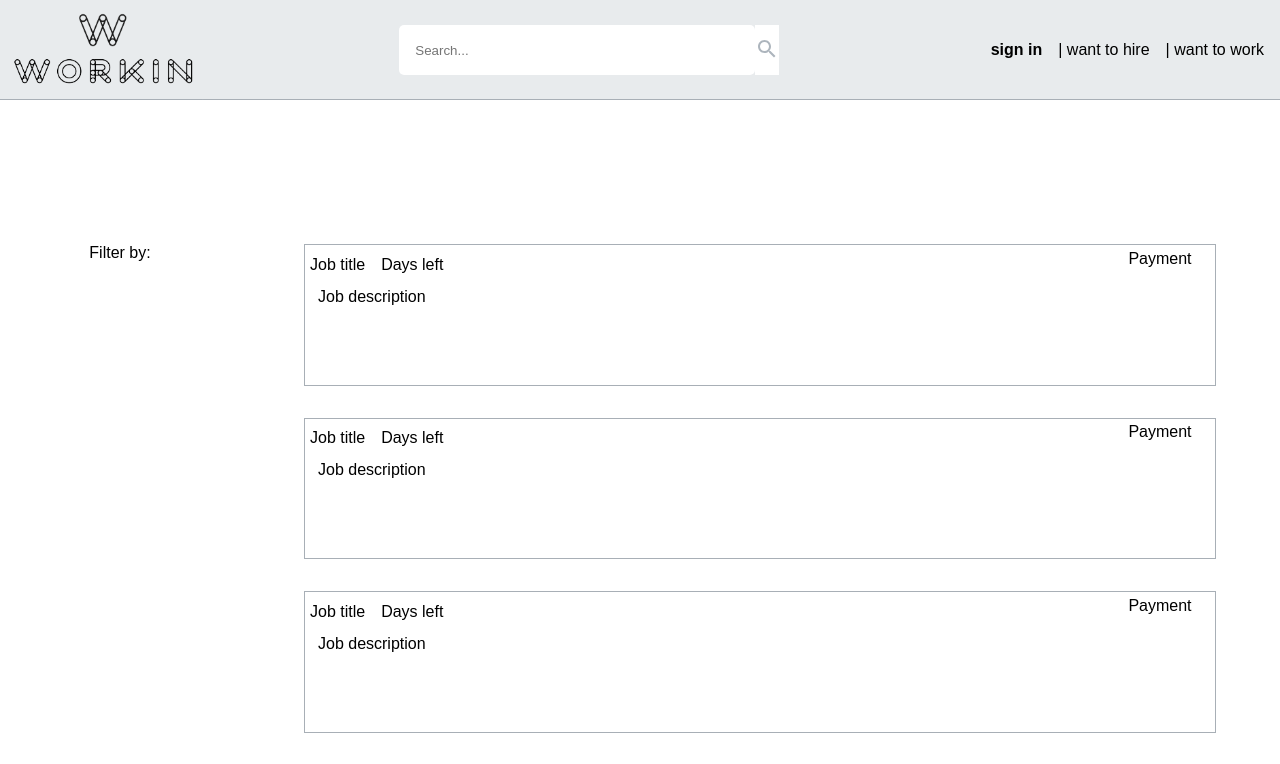
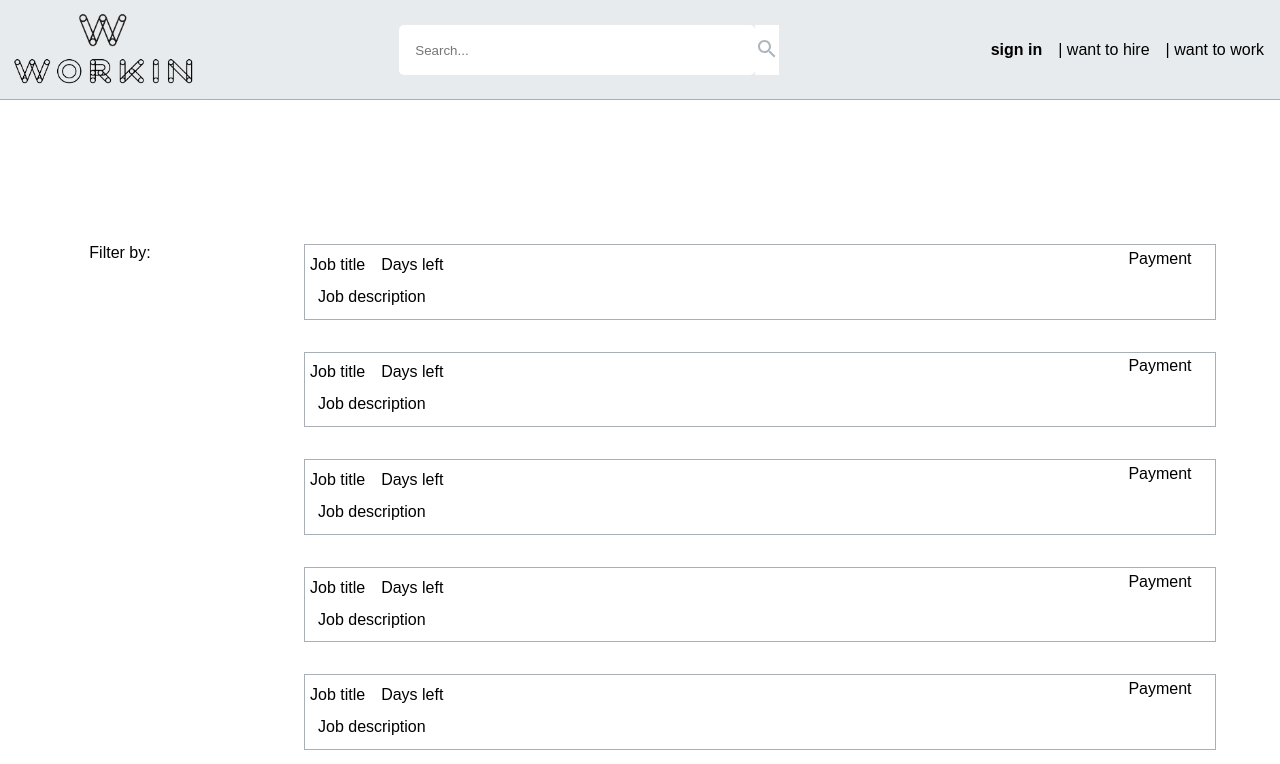
Before and after one commit to Egon92/hoxton-final-project-frontend, a React (Vite) app: page /home in a window 1280 px wide. Shown: the top 764 px of the page. Built offline with nearby package versions, Linux system fonts and the light colour scheme.

Commit message:
Fixed styling overflow on job-wrapper

```diff
--- a/src/styling/homeAsEmployee.css
+++ b/src/styling/homeAsEmployee.css
@@ -36,6 +36,7 @@
   padding: 0.3rem;
   background-color: (0, 0, 0, 0.04);
   border: 0.1px solid rgb(168, 175, 182);
+  height: auto;
   display: grid;
   width: 100vw;
 }
--- a/src/styling/homeAsEmployer.css
+++ b/src/styling/homeAsEmployer.css
@@ -41,9 +41,10 @@
   border: 0.1px solid rgb(168, 175, 182);
   display: grid;
   width: 100%;
+  /* height: fit-content; */
   grid-template:
     "job-title-days-wrapper      payment-wrapper" 30px
-    "job-description-wrapper   payment-wrapper" 100px/
+    "job-description-wrapper   payment-wrapper" auto/
     50rem 100px;
 }
 
```
